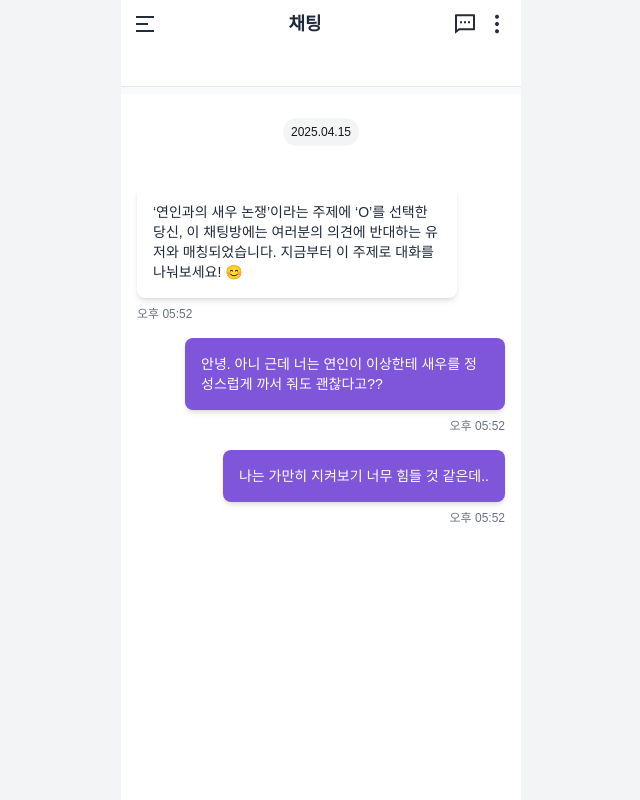
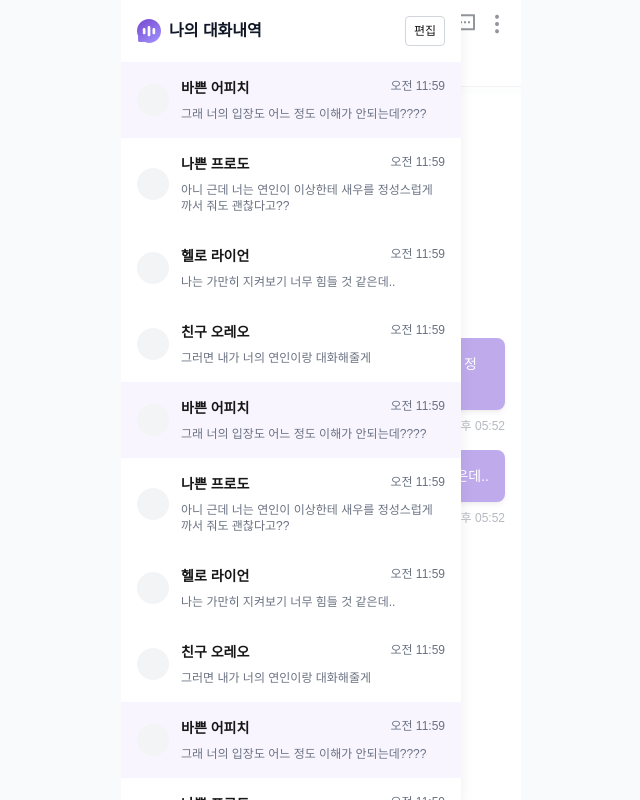
Before and after one commit to Jeju-thunder/waitbut-frontend, a Next.js app: page /chat in a window 1280 px wide. Both pictures are taken after a click on the button 464 px from the left and 24 px from the top of the page. Shown: the whole page, without its empty margins (319-959 px from the left). Built offline with nearby package versions, Linux system fonts and the light colour scheme.

Commit message:
feat: 사이드바 추가 with sample data

```diff
--- a/src/app/chat/page.tsx
+++ b/src/app/chat/page.tsx
@@ -1,17 +1,25 @@
 "use client";
 import Image from "next/image";
-import { Header } from "@/components";
+import { Header, Sidebar } from "@/components";
+import { useState } from "react";
+export default function Chat() {
+  const [isSidebarOpened, setIsSidebarOpened] = useState(false);
+  const handleSidebarOpen = () => {
+    console.log("handleSidebarOpen");
+    setIsSidebarOpened(!isSidebarOpened);
+  };
 
-export default function Chat() {
   return (
-    <div className="w-full h-full">
+    <div className="w-full h-[800px] relative overflow-hidden">
+      <Sidebar isSidebarOpened={isSidebarOpened} handleSidebarOpen={handleSidebarOpen} />
+      {/* 사이드바가 열렸을 때 표시될 오버레이 */}
+
+      <div className="w-full h-full relative">
         {/*헤더 영역*/}
         <Header
           title="채팅"
           left={<Image src="/list.svg" alt="list" width={24} height={24} />}
-        onLeftClick={() => {
-          alert("왼쪽");
-        }}
+          onLeftClick={handleSidebarOpen}
           right={
             <div className="flex gap-2">
               <Image src="/new_chat.svg" alt="new_chat" width={24} height={24} />
@@ -26,9 +34,7 @@ export default function Chat() {
         <div className="bg-gray-50 border-t-[1px] border-gray-200 h-[8px]"></div>
         {/*날짜표시 영역*/}
         <div className="flex justify-center items-center py-[24px]">
-        <span className="text-xs text-w-600 rounded-full px-[8px] py-[6px] bg-gray-100">
-          2025.04.15
-        </span>
+          <span className="text-xs text-w-600 rounded-full px-[8px] py-[6px] bg-gray-100">2025.04.15</span>
         </div>
         {/*채팅 영역*/}
         <div className=" space-y-4 px-[16px]">
@@ -37,9 +43,8 @@ export default function Chat() {
           <div className="flex justify-start flex-col">
             <div className="bg-white p-4 rounded-lg shadow-md max-w-xs">
               <p className="text-sm text-gray-800">
-              ‘연인과의 새우 논쟁’이라는 주제에 ‘O’를 선택한 당신, 이 채팅방에는
-              여러분의 의견에 반대하는 유저와 매칭되었습니다. 지금부터 이 주제로
-              대화를 나눠보세요! 😊
+                ‘연인과의 새우 논쟁’이라는 주제에 ‘O’를 선택한 당신, 이 채팅방에는 여러분의 의견에 반대하는 유저와
+                매칭되었습니다. 지금부터 이 주제로 대화를 나눠보세요! 😊
               </p>
             </div>
             <span className="text-xs text-gray-500 block mt-2">오후 05:52</span>
@@ -49,8 +54,7 @@ export default function Chat() {
           <div className="flex justify-end items-end flex-col">
             <div className="bg-purple-600 p-4 rounded-lg shadow-md max-w-xs">
               <p className="text-sm text-white">
-              안녕. 아니 근데 너는 연인이 이상한테 새우를 정성스럽게 까서 줘도
-              괜찮다고??
+                안녕. 아니 근데 너는 연인이 이상한테 새우를 정성스럽게 까서 줘도 괜찮다고??
               </p>
             </div>
             <span className="text-xs text-gray-500 block mt-2">오후 05:52</span>
@@ -59,13 +63,12 @@ export default function Chat() {
           {/* Another User Message */}
           <div className="flex justify-end items-end flex-col">
             <div className="bg-purple-600 p-4 rounded-lg shadow-md max-w-xs">
-            <p className="text-sm text-white">
-              나는 가만히 지켜보기 너무 힘들 것 같은데..
-            </p>
+              <p className="text-sm text-white">나는 가만히 지켜보기 너무 힘들 것 같은데..</p>
             </div>
             <span className="text-xs text-gray-500 block mt-2">오후 05:52</span>
           </div>
         </div>
       </div>
+    </div>
   );
 }
--- a/src/components/Header.tsx
+++ b/src/components/Header.tsx
@@ -9,34 +9,16 @@ interface HeaderProps {
   left?: React.ReactNode;
 }
 
-const Header = ({
-  className,
-  onRightClick,
-  onLeftClick,
-  title,
-  right,
-  left,
-}: HeaderProps) => {
+const Header = ({ className, onRightClick, onLeftClick, title, right, left }: HeaderProps) => {
   return (
     <header
-      className={`fixed top-0 w-[400px] p-3 text-center bg-white z-10 max-w-full left-1/2 transform -translate-x-1/2 flex justify-between items-center ${className}`}
+      className={`absolute top-0 w-[400px] p-3 text-center bg-white z-10 max-w-full left-1/2 transform -translate-x-1/2 flex justify-between items-center ${className}`}
     >
-      <button
-        className="border-none bg-transparent cursor-pointer focus:outline-none"
-        onClick={onLeftClick}
-      >
+      <button className="border-none bg-transparent cursor-pointer focus:outline-none" onClick={onLeftClick}>
         {left ? left : null}
       </button>
-      {title && (
-        <Text
-          className="font-pretendard text-gray-800 text-lg font-bold leading-6 text-center"
-          text={title}
-        />
-      )}
-      <button
-        className="border-none bg-transparent cursor-pointer focus:outline-none"
-        onClick={onRightClick}
-      >
+      {title && <Text className="font-pretendard text-gray-800 text-lg font-bold leading-6 text-center" text={title} />}
+      <button className="border-none bg-transparent cursor-pointer focus:outline-none" onClick={onRightClick}>
         {right ? right : null}
       </button>
     </header>
--- /dev/null
+++ b/src/components/Sidebar.tsx
@@ -0,0 +1,145 @@
+import Image from "next/image";
+const Sidebar = ({
+  isSidebarOpened,
+  handleSidebarOpen,
+}: {
+  isSidebarOpened: boolean;
+  handleSidebarOpen: () => void;
+}) => {
+  console.log("Sidebar");
+  const currentChat = "바쁜 어피치";
+  const sampleChatList1 = [
+    {
+      id: 1,
+      name: "바쁜 어피치",
+      message: "그래 너의 입장도 어느 정도 이해가 안되는데????",
+      time: new Date(),
+    },
+    {
+      id: 2,
+      name: "나쁜 프로도",
+      message: "아니 근데 너는 연인이 이상한테 새우를 정성스럽게 까서 줘도 괜찮다고??",
+      time: new Date(),
+    },
+    {
+      id: 3,
+      name: "헬로 라이언",
+      message: "나는 가만히 지켜보기 너무 힘들 것 같은데..",
+      time: new Date(),
+    },
+    {
+      id: 4,
+      name: "친구 오레오",
+      message: "그러면 내가 너의 연인이랑 대화해줄게",
+      time: new Date(),
+    },
+  ];
+
+  const sampleChatList = sampleChatList1.concat(sampleChatList1).concat(sampleChatList1).concat(sampleChatList1);
+  return (
+    <>
+      <div
+        className={`${
+          isSidebarOpened ? "translate-x-0" : "-translate-x-full"
+        } absolute transition-transform duration-300 ease-in-out top-0 left-0 h-full w-[340px] bg-white z-50 max-w-full shadow-lg`}
+      >
+        <div className="flex flex-col h-full">
+          <div className="flex items-center justify-between py-[16px] px-[16px]">
+            <div className="flex items-center justify-between w-full gap-2">
+              <span className="flex items-center gap-2 text-gray-900 font-bold">
+                <Image src="/chat_purple.svg" alt="chat_history" width={24} height={24} />
+                나의 대화내역
+              </span>
+              <Button
+                text="편집"
+                onClick={() => {
+                  console.log("채팅 내역 편집");
+                }}
+              />
+            </div>
+          </div>
+
+          {/* list */}
+          <div className="flex items-center flex-col overflow-y-auto">
+            {sampleChatList.map((item, idx) => (
+              <ChatListItem
+                key={item.id + idx.toString()}
+                name={item.name}
+                message={item.message}
+                time={item.time}
+                isFocused={currentChat === item.name}
+              />
+            ))}
+          </div>
+        </div>
+      </div>
+
+      {isSidebarOpened && <div className="fixed inset-0 bg-white opacity-50 z-40" onClick={handleSidebarOpen} />}
+    </>
+  );
+};
+
+export default Sidebar;
+
+const ChatListItem = ({
+  name,
+  message,
+  time,
+  isFocused,
+}: {
+  name: string;
+  message: string;
+  time: Date;
+  isFocused: boolean;
+}) => {
+  return (
+    <div
+      className={`flex items-center gap-3 w-full py-[16px] px-[16px] hover:bg-purple-50 cursor-pointer group ${
+        isFocused ? "bg-purple-50" : ""
+      }`}
+    >
+      <div className="flex items-center">
+        <div className="w-[32px] h-[32px] rounded-full bg-gray-100 group-hover:bg-gray-50"></div>
+      </div>
+      <div className="flex flex-col items-start gap-2 w-full">
+        <div className="flex items-start gap-2 justify-between w-full">
+          <span className="text-sm font-bold group-hover:text-purple-700">{name}</span>
+          <span className="text-xs text-gray-500">
+            {time.toLocaleString("ko-KR", { hour: "2-digit", minute: "2-digit" })}
+          </span>
+        </div>
+        <span className="text-xs text-gray-500 group-hover:text-gray-700">{message}</span>
+      </div>
+    </div>
+  );
+};
+
+const Button = ({ text, onClick }: { text: string; onClick: () => void }) => {
+  return (
+    <button className={`text-xs border border-gray-300 rounded-sm px-[8px] py-[6px] bg-white`} onClick={onClick}>
+      {text}
+    </button>
+  );
+};
+
+// <div className="absolute top-0 left-0 h-full border border-gray-900 w-[30px] bg-white z-1000 max-w-full transform -translate-x-full transition-transform duration-300 ease-in-out">
+//   <div className="flex flex-col h-full">
+//     <div className="flex items-center justify-between p-4">
+//       <h1 className="text-2xl font-bold">Sidebar</h1>
+//     </div>
+//     <div className="flex-1 overflow-y-auto">
+//       <ul className="p-4">
+//         <li className="mb-4">
+//           <a href="#" className="text-blue-500 hover:text-blue-600">
+//             Home
+//           </a>
+//         </li>
+//         <li className="mb-4">
+//           <a href="#" className="text-blue-500 hover:text-blue-600">
+//             About
+//           </a>
+//         </li>
+//       </ul>
+//     </div>
+//   </div>
+// </div>
--- a/src/components/index.ts
+++ b/src/components/index.ts
@@ -1,2 +1,3 @@
 export { default as Header } from "./Header";
 export { default as Text } from "./Text";
+export { default as Sidebar } from "./Sidebar";
```
Lines whose indentation alone changed are shown as unchanged.
